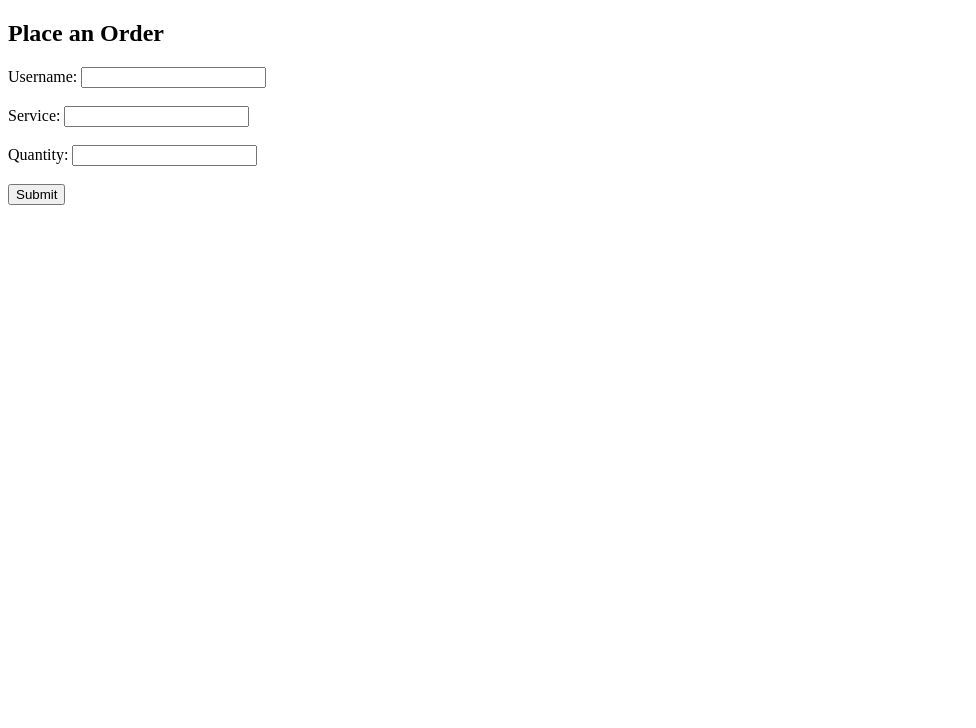
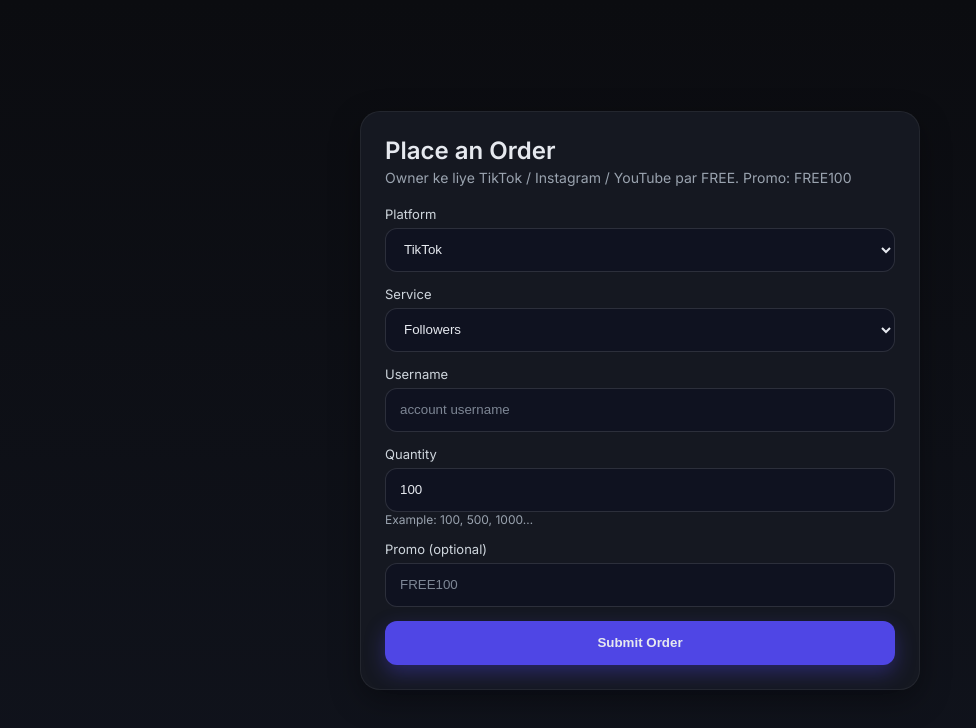
Before and after one commit to alimr713971-wq/followmeviews-frontend, a plain HTML site: page index.html in a window 1280 px wide. Shown: the whole page, without its empty margins (0-976 px from the left). Drawn offline with Linux system fonts and the light colour scheme.

Commit message:
Update index.html

```diff
--- a/index.html
+++ b/index.html
@@ -1,26 +1,79 @@
 <!DOCTYPE html>
 <html lang="en">
 <head>
-  <meta charset="UTF-8">
-  <meta name="viewport" content="width=device-width, initial-scale=1.0">
-  <title>Order Form</title>
+  <meta charset="UTF-8" />
+  <meta name="viewport" content="width=device-width, initial-scale=1" />
+  <title>FollowMe Orders</title>
+  <link href="https://fonts.googleapis.com/css2?family=Inter:wght@400;600&display=swap" rel="stylesheet">
+  <style>
+    :root { --bg:#0b0c10; --card:#151821; --text:#e6e9ef; --muted:#9aa3af; --brand:#4f46e5; }
+    *{ box-sizing:border-box; }
+    body{
+      margin:0; font-family:Inter,system-ui,-apple-system,Segoe UI,Roboto,Arial;
+      background:linear-gradient(180deg,#0b0c10 0%, #10131c 100%);
+      color:var(--text); min-height:100vh; display:flex; align-items:center; justify-content:center; padding:24px;
+    }
+    .wrap{ width:100%; max-width:560px; background:var(--card); border-radius:20px; padding:24px; box-shadow:0 10px 30px rgba(0,0,0,.35); border:1px solid rgba(255,255,255,.06); }
+    h1{ margin:0 0 4px; font-size:24px; font-weight:600; }
+    p.sub{ margin:0 0 20px; color:var(--muted); font-size:14px; }
+    .grid{ display:grid; gap:14px; }
+    label{ font-size:13px; color:#cfd6dd; display:block; margin:0 0 6px; }
+    input,select,button{ width:100%; height:44px; border-radius:12px; border:1px solid rgba(255,255,255,.12); background:#0f1220; color:var(--text); padding:0 14px; outline:none; }
+    input::placeholder{ color:#7d8694; }
+    button{ background:var(--brand); border:0; font-weight:600; cursor:pointer; transition:transform .06s ease, box-shadow .15s ease; box-shadow:0 8px 20px rgba(79,70,229,.35); }
+    button:hover{ transform:translateY(-1px); box-shadow:0 10px 26px rgba(79,70,229,.45); }
+    .muted{ font-size:12px; color:var(--muted); }
+    .msg{ margin-top:14px; padding:12px; border-radius:12px; font-size:14px; }
+    .ok{ background:#12241a; border:1px solid #1f7a39; color:#a7f3d0; }
+    .err{ background:#2a1212; border:1px solid #933; color:#fca5a5; }
+    @media (max-width:520px){ .wrap{ padding:18px; border-radius:16px; } h1{ font-size:20px; } }
+  </style>
 </head>
 <body>
-  <h2>Place an Order</h2>
-  <form id="orderForm">
-    <label>Username:</label>
-    <input type="text" id="username" required><br><br>
+  <main class="wrap">
+    <h1>Place an Order</h1>
+    <p class="sub">Owner ke liye TikTok / Instagram / YouTube par FREE. Promo: FREE100</p>
 
-    <label>Service:</label>
-    <input type="text" id="service" required><br><br>
+    <form id="orderForm" class="grid">
+      <div>
+        <label for="platform">Platform</label>
+        <select id="platform">
+          <option value="tiktok">TikTok</option>
+          <option value="instagram">Instagram</option>
+          <option value="youtube">YouTube</option>
+        </select>
+      </div>
 
-    <label>Quantity:</label>
-    <input type="number" id="quantity" required><br><br>
+      <div>
+        <label for="service">Service</label>
+        <select id="service">
+          <option value="followers">Followers</option>
+          <option value="likes">Likes</option>
+          <option value="views">Views</option>
+        </select>
+      </div>
 
-    <button type="submit">Submit</button>
-  </form>
+      <div>
+        <label for="username">Username</label>
+        <input id="username" type="text" placeholder="account username" required />
+      </div>
 
-  <div id="result" style="margin-top:20px;"></div>
+      <div>
+        <label for="quantity">Quantity</label>
+        <input id="quantity" type="number" min="1" value="100" required />
+        <div class="muted">Example: 100, 500, 1000…</div>
+      </div>
+
+      <div>
+        <label for="promo">Promo (optional)</label>
+        <input id="promo" type="text" placeholder="FREE100" />
+      </div>
+
+      <button type="submit">Submit Order</button>
+    </form>
+
+    <div id="response"></div>
+  </main>
 
   <script src="script.js"></script>
 </body>
```
